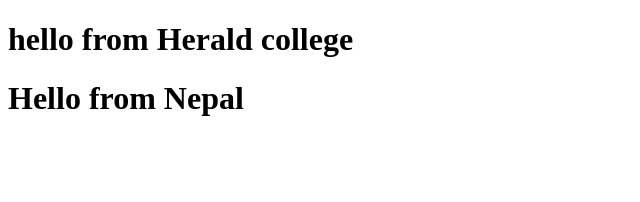
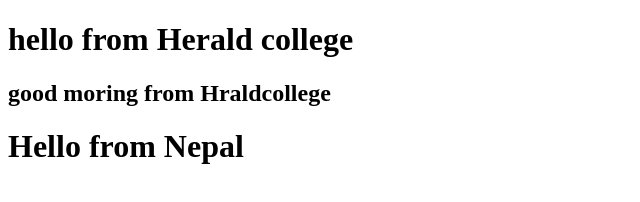
Before and after one commit to NP03S200044/Backend, a plain HTML site: page index.html in a window 1280 px wide. Shown: the whole page, without its empty margins (0-640 px from the left). Drawn offline with Linux system fonts and the light colour scheme.

Commit message:
Update index.html

```diff
--- a/index.html
+++ b/index.html
@@ -4,6 +4,7 @@
 <title></title>
 	<body>
 		<h1>hello from Herald college</h1>
+		<h2>good moring from Hraldcollege</h2>
 		<h1> Hello from Nepal</h1>
 	</body>
 </head>
```
